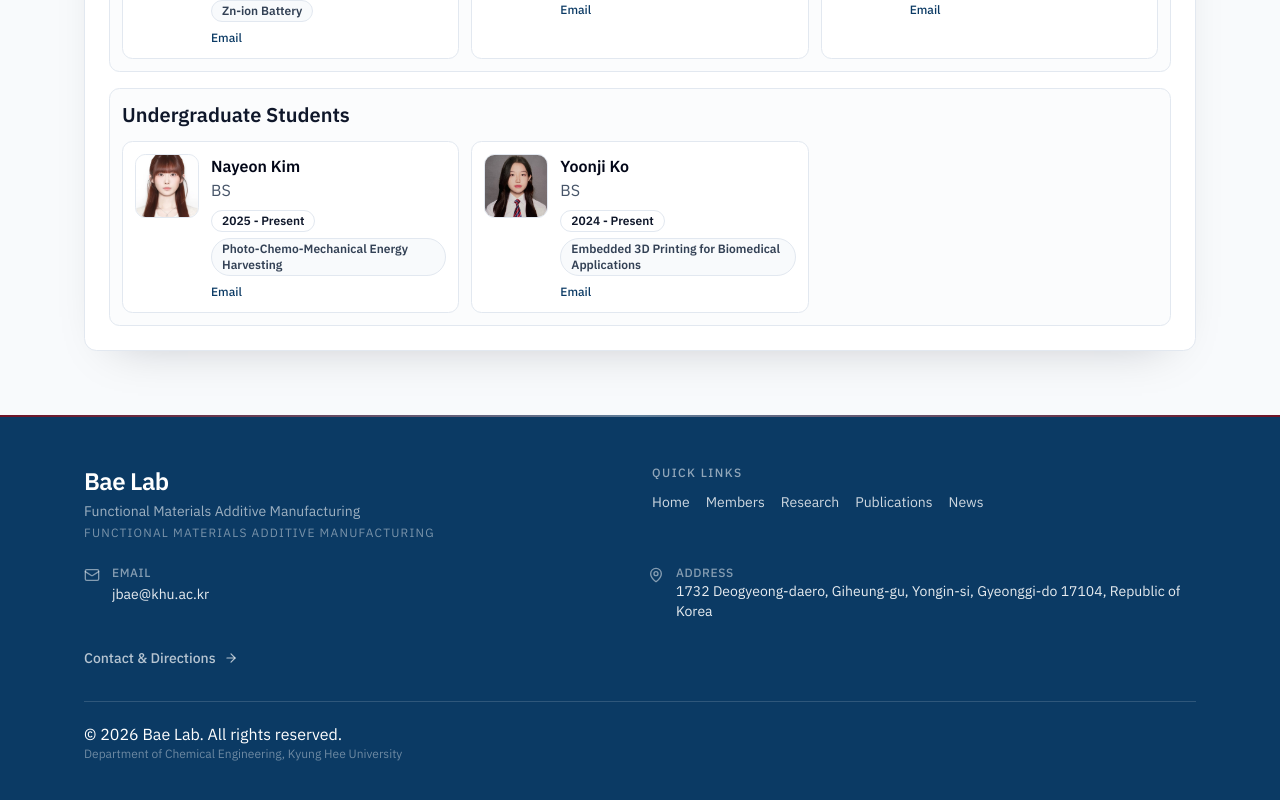
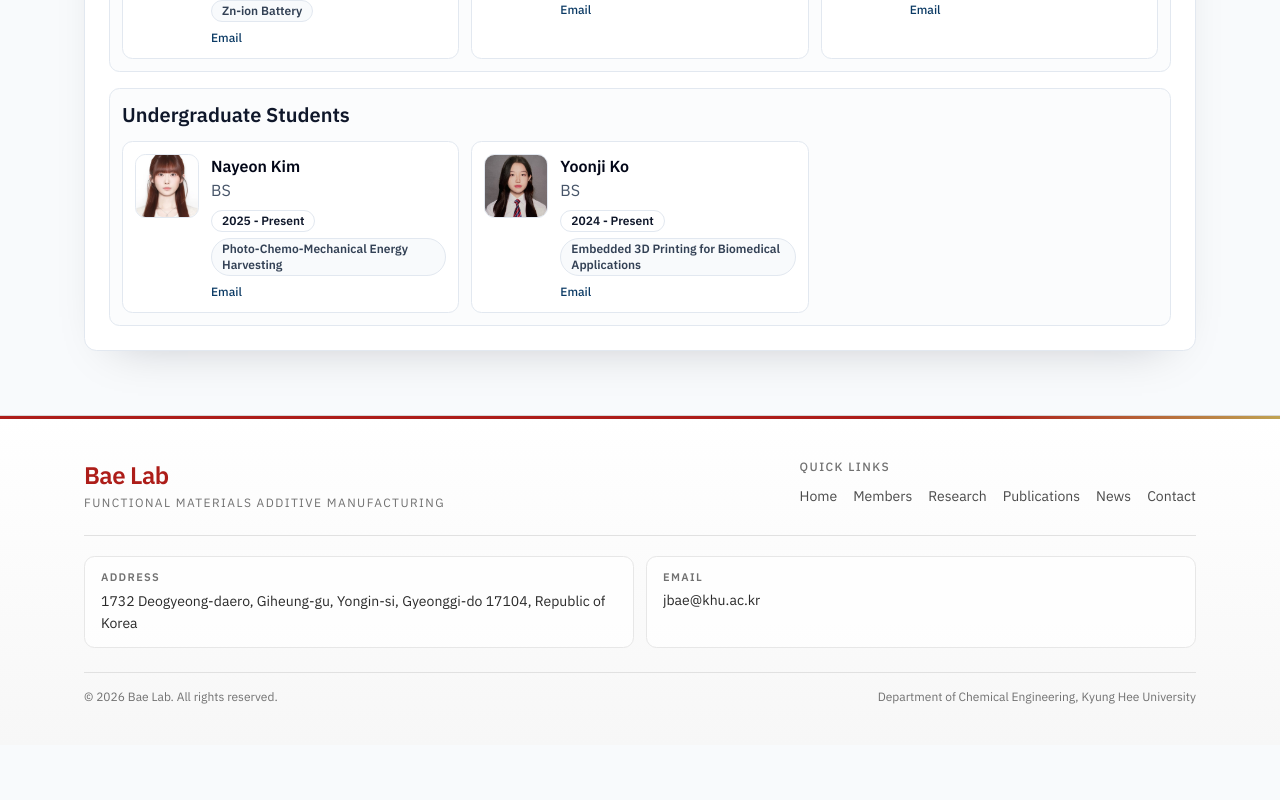
Before and after one commit to baegroup/baegroup.github.io, a React (Vite) app: page /en/members in a window 1280 px wide. Shown: the part 1241-2041 px from the top of the page. After the commit the page ends 1986 px from the top, so only its background shows below. Built offline with nearby package versions, Linux system fonts and the light colour scheme.

Commit message:
Refine footer with Kyung Hee palette and cleaner contact layout

```diff
--- a/src/components/site/SiteFooter.jsx
+++ b/src/components/site/SiteFooter.jsx
@@ -1,5 +1,4 @@
 import { Link } from 'react-router-dom';
-import { ArrowRight, Mail, MapPin } from 'lucide-react';
 
 import { BRAND, CONTACT_CONTENT, NAV_ITEMS } from '@/content/site-content';
 import { pagePath } from '@/lib/i18n';
@@ -9,28 +8,32 @@ export function SiteFooter({ locale }) {
   const content = CONTACT_CONTENT[locale] || CONTACT_CONTENT.en || {};
   const labels = content.labels || {};
   const navItems = NAV_ITEMS[locale] || NAV_ITEMS.en || [];
-  const quickLinksLabel = locale === 'ko' ? '바로가기' : 'Quick Links';
+  const contactLabel = locale === 'ko' ? 'Contact' : 'Contact';
+  const quickLinksLabel = locale === 'ko' ? 'Quick Links' : 'Quick Links';
   const rightsLabel = locale === 'ko' ? '모든 권리 보유.' : 'All rights reserved.';
   const affiliationLabel = locale === 'ko' ? '경희대학교 화학공학과' : 'Department of Chemical Engineering, Kyung Hee University';
+  const description = (brand.tagline || brand.subtitle || '').trim();
+  const quickLinks = [...navItems, { slug: 'contact', label: contactLabel }].filter((item, index, array) => {
+    const key = item.slug || 'home';
+    return array.findIndex((candidate) => (candidate.slug || 'home') === key) === index;
+  });
   const year = new Date().getFullYear();
-  const isKorean = locale === 'ko';
 
   return (
-    <footer className="mt-8 bg-[#0b3a64] text-white">
-      <div className="h-0.5 w-full bg-gradient-to-r from-[#7a0f1f]/90 via-white/35 to-[#7a0f1f]/90" />
-      <div className="mx-auto w-full max-w-6xl px-5 py-10 md:py-12">
-        <div className="mb-6 grid gap-6 md:grid-cols-[minmax(0,1fr)_minmax(0,1fr)] md:items-start">
+    <footer className="mt-8 border-t border-[#d8d8d8] bg-[linear-gradient(180deg,#ffffff_0%,#f7f7f7_100%)] text-[#222222]">
+      <div className="h-[3px] w-full bg-[linear-gradient(90deg,#ad1d19_0%,#ad1d19_78%,#c0a353_100%)]" />
+      <div className="mx-auto w-full max-w-6xl px-5 py-8 md:py-10">
+        <div className="grid gap-6 md:grid-cols-[minmax(0,1fr)_minmax(0,1fr)] md:items-start">
           <div>
-          <h2 className="text-2xl font-semibold tracking-tight">Bae Lab</h2>
-          <p className="mt-1 text-sm text-white/60">{brand.subtitle}</p>
-            <p className="mt-1 text-xs uppercase tracking-[0.1em] text-white/45">{brand.tagline}</p>
+            <h2 className="text-2xl font-semibold tracking-tight text-[#ad1d19]">{brand.name}</h2>
+            {description ? <p className="mt-1 text-xs uppercase tracking-[0.12em] text-[#717171]">{description}</p> : null}
           </div>
-          <div>
-            <p className="text-xs font-medium uppercase tracking-[0.12em] text-white/55">{quickLinksLabel}</p>
+          <div className="md:justify-self-end">
+            <p className="text-xs font-medium uppercase tracking-[0.12em] text-[#717171]">{quickLinksLabel}</p>
             <ul className="mt-2 flex flex-wrap gap-x-4 gap-y-1.5">
-              {navItems.map((item) => (
+              {quickLinks.map((item) => (
                 <li key={item.slug || 'home'}>
-                  <Link className="text-sm text-white/80 no-underline hover:text-white" to={pagePath(locale, item.slug)}>
+                  <Link className="text-sm text-[#4a4a4a] no-underline transition-colors hover:text-[#0d326f]" to={pagePath(locale, item.slug)}>
                     {item.label}
                   </Link>
                 </li>
@@ -39,39 +42,23 @@ export function SiteFooter({ locale }) {
           </div>
         </div>
 
-        <div className="grid gap-4 md:grid-cols-2">
-          <div className="flex items-start gap-3">
-            <Mail className="mt-0.5 h-4 w-4 shrink-0 text-white/50" />
-            <div>
-              <p className="text-xs font-medium uppercase tracking-wider text-white/50">{labels.email}</p>
-              <a className="text-sm text-white/90 hover:text-white" href="mailto:jbae@khu.ac.kr">
+        <div className="mt-6 grid gap-3 border-t border-[#e1e1e1] pt-5 md:grid-cols-2">
+          <div className="rounded-md border border-[#e7e7e7] bg-white/75 px-4 py-3">
+            <p className="text-[11px] font-semibold uppercase tracking-[0.12em] text-[#717171]">{labels.address || 'Address'}</p>
+            <p className="mt-1 text-sm leading-relaxed text-[#2a2a2a]">{content.address}</p>
+          </div>
+
+          <div className="rounded-md border border-[#e7e7e7] bg-white/75 px-4 py-3">
+            <p className="text-[11px] font-semibold uppercase tracking-[0.12em] text-[#717171]">{labels.email || 'Email'}</p>
+            <a className="mt-1 inline-block text-sm text-[#2a2a2a] no-underline transition-colors hover:text-[#ad1d19]" href="mailto:jbae@khu.ac.kr">
                 jbae@khu.ac.kr
               </a>
-            </div>
-          </div>
-
-          <div className="flex items-start gap-3">
-            <MapPin className="mt-0.5 h-4 w-4 shrink-0 text-white/50" />
-            <div>
-              <p className="text-xs font-medium uppercase tracking-wider text-white/50">{labels.address}</p>
-              <p className="text-sm text-white/90">{content.address}</p>
-            </div>
           </div>
         </div>
 
-        <div className="mt-6">
-          <Link
-            className="group inline-flex items-center gap-2 text-sm font-medium text-white/70 no-underline transition-colors hover:text-white"
-            to={pagePath(locale, 'contact')}
-          >
-            {isKorean ? '연락처 및 지원 안내' : 'Contact & Directions'}
-            <ArrowRight className="h-3.5 w-3.5 transition-transform group-hover:translate-x-1" />
-          </Link>
-        </div>
-
-        <div className="mt-8 border-t border-white/15 pt-5">
+        <div className="mt-6 border-t border-[#e1e1e1] pt-4 text-xs text-[#717171] md:flex md:items-center md:justify-between">
           <p>© {year} {brand.name}. {rightsLabel}</p>
-          <p className="mt-1 text-xs text-white/40 md:mt-0">{affiliationLabel}</p>
+          <p className="mt-1 md:mt-0">{affiliationLabel}</p>
         </div>
       </div>
     </footer>
--- a/src/index.css
+++ b/src/index.css
@@ -22,10 +22,13 @@
     --input: 214.3 31.8% 91.4%;
     --ring: 210 90% 32%;
     --radius: 0.78rem;
-    --brand-burgundy: #7a0f1f;
-    --brand-burgundy-deep: #5f0d19;
-    --brand-navy: #0b3a64;
-    --brand-navy-deep: #082746;
+    --brand-burgundy: #ad1d19;
+    --brand-burgundy-deep: #8f1714;
+    --brand-navy: #0d326f;
+    --brand-navy-deep: #0a2858;
+    --brand-gold: #c0a353;
+    --brand-cool-gray: #717171;
+    --brand-silver: #b5b5b5;
     --brand-surface: #f8fafc;
     --brand-surface-soft: #eef3f8;
   }
```
